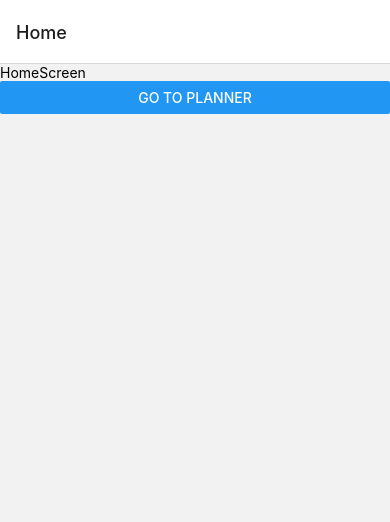
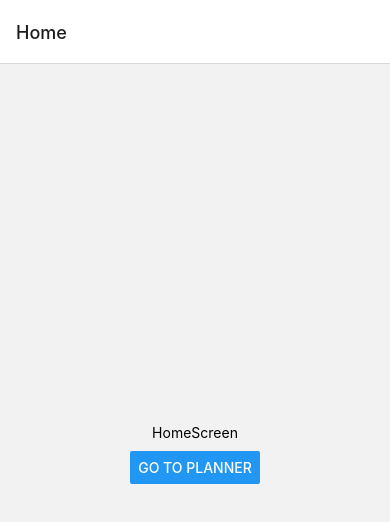
Before and after one commit to KennedyMungai/WorkoutAppAnother, a React Native app: screen /Home in a window 390 px wide. Shown: the top 522 px of the page. Built offline with nearby package versions, Linux system fonts and the light colour scheme.

Commit message:
Styled the Home components

```diff
--- a/screens/HomeScreen.tsx
+++ b/screens/HomeScreen.tsx
@@ -1,11 +1,11 @@
 import React from 'react'
-import { Alert, Button, Text, View } from 'react-native'
+import { Alert, Button, Text, View, StyleSheet } from 'react-native'
 
 type Props = {}
 
 const HomeScreen = (props: Props) => {
 	return (
-		<View>
+		<View style={styles.homeScreenView}>
 			<Text>HomeScreen</Text>
 			<Button
 				title='Go to Planner'
@@ -16,3 +16,12 @@
 }
 
 export default HomeScreen
+
+const styles = StyleSheet.create({
+	homeScreenView: {
+		flex: 1,
+		justifyContent: 'center',
+		alignItems: 'center',
+		gap: 10
+	}
+})
```
